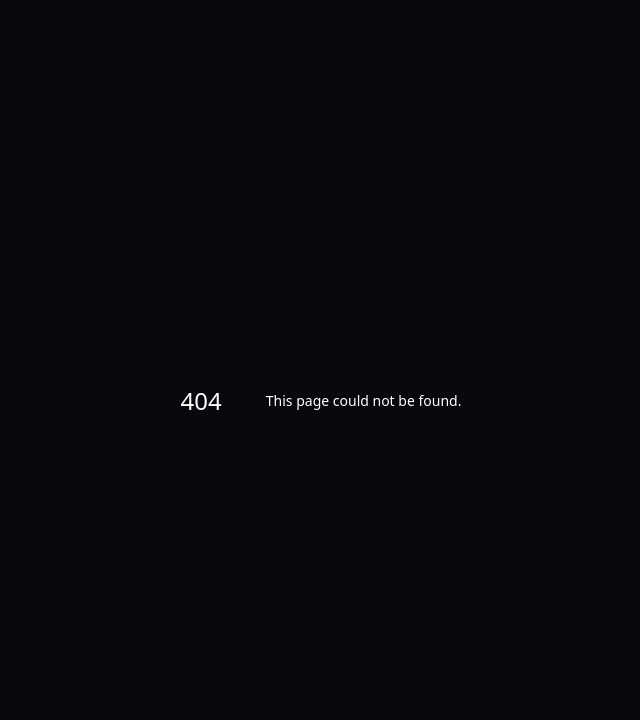
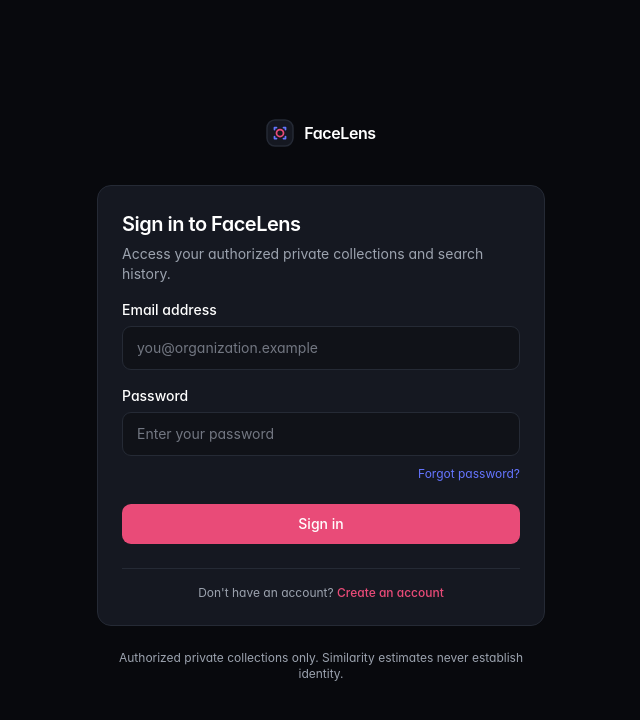
Before and after one commit to suhel6388/facelens, a Next.js app in the folder apps/web/: page /login in a window 1280 px wide. Before the commit this address had no page. Shown: the top 720 px of the page, without its empty margins (319-959 px from the left). Built offline with nearby package versions, Linux system fonts and the light colour scheme; no server answers.

Commit message:
feat(web): add /login page

```diff
--- /dev/null
+++ b/apps/web/src/app/login/page.tsx
@@ -0,0 +1,32 @@
+import * as React from "react";
+import type { Metadata } from "next";
+import Link from "next/link";
+import { BRAND_NAME } from "@app/types";
+import { AuthCard } from "@/components/auth/auth-card";
+import { LoginForm } from "@/components/auth/login-form";
+
+export const metadata: Metadata = {
+  title: `Sign In — ${BRAND_NAME}`,
+  description: "Sign in to your FaceLens workspace.",
+};
+
+export default function LoginPage() {
+  return (
+    <AuthCard
+      title="Sign in to FaceLens"
+      description="Access your authorized private collections and search history."
+      footer={
+        <p className="text-xs text-muted">
+          Don&apos;t have an account?{" "}
+          <Link href="/register" className="font-medium text-primary hover:underline">
+            Create an account
+          </Link>
+        </p>
+      }
+    >
+      <React.Suspense fallback={<div className="h-48 animate-pulse rounded-lg bg-surface" />}>
+        <LoginForm />
+      </React.Suspense>
+    </AuthCard>
+  );
+}
```
